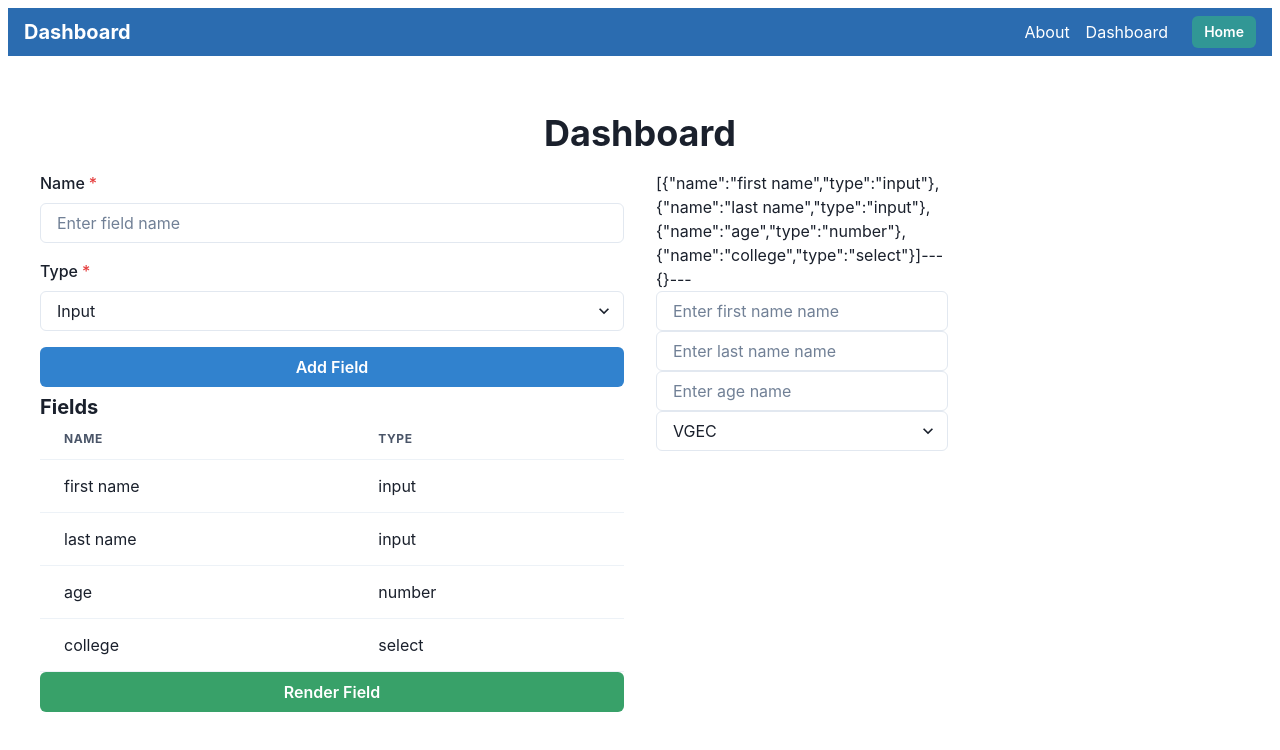
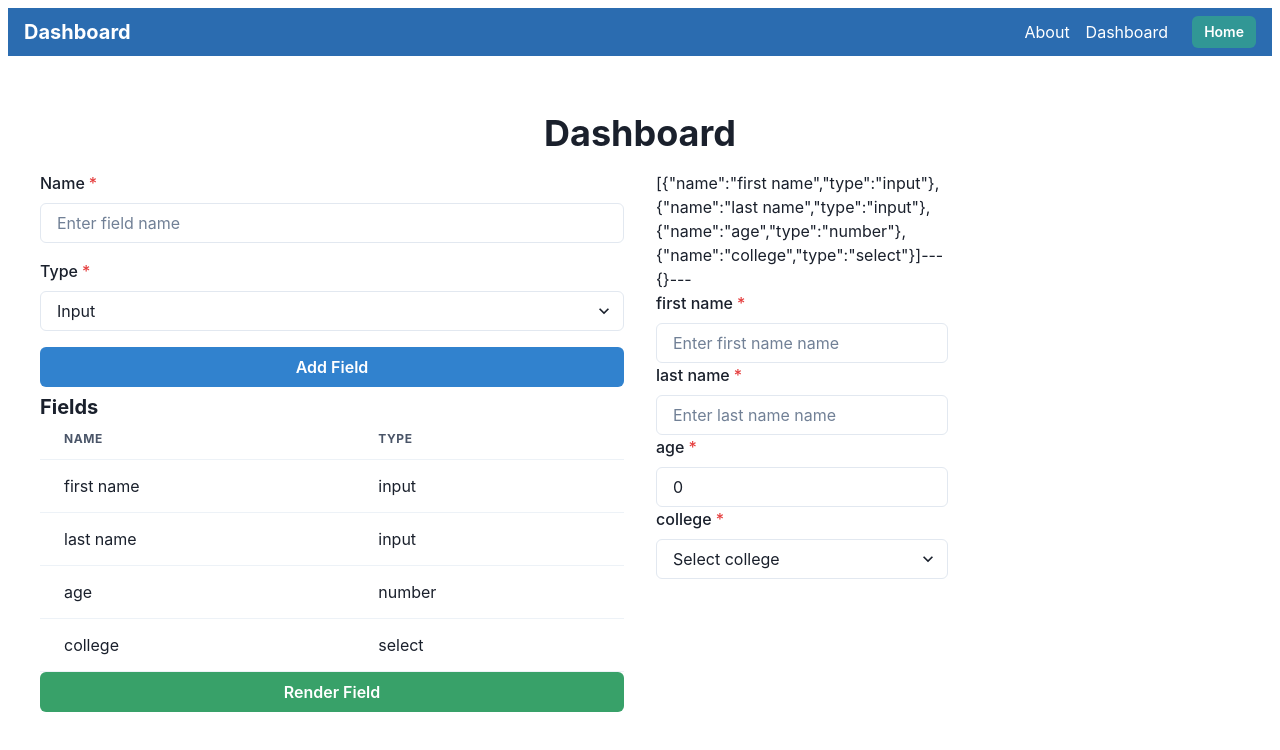
Before and after one commit to yashkk3640/dashboard, a React (Vite) app: page /dashboard in a window 1280 px wide. Both pictures are taken after a click on the button "Render Field". Shown: the top 750 px of the page. Built offline with nearby package versions, Linux system fonts and the light colour scheme.

Commit message:
added button element and do submit on click with resent the form

```diff
--- a/src/components/Common.jsx
+++ b/src/components/Common.jsx
@@ -1,4 +1,13 @@
-import { Input, NumberInput, NumberInputField, Select } from "@chakra-ui/react";
+import {
+  Button,
+  FormControl,
+  FormLabel,
+  Input,
+  NumberInput,
+  NumberInputField,
+  Select,
+  useToast,
+} from "@chakra-ui/react";
 import React from "react";
 
 const clgOptions = [
@@ -10,28 +19,40 @@ const clgOptions = [
 
 export const NumberEle = ({ name, value, onChange }) => {
   return (
-    <NumberInput value={value} onChange={(val) => onChange(name, Number(val))}>
+    <FormControl isRequired>
+      <FormLabel>{name}</FormLabel>
+      <NumberInput
+        value={value ?? 0}
+        onChange={(val) => onChange(name, Number(val))}
+      >
         <NumberInputField name={name} placeholder={`Enter ${name} name`} />
       </NumberInput>
+    </FormControl>
   );
 };
 
 export const InputEle = ({ name, value, onChange }) => {
   return (
+    <FormControl isRequired>
+      <FormLabel>{name}</FormLabel>
       <Input
         name={name}
-      value={value}
+        value={value ?? ""}
         onChange={(e) => onChange(name, e.target.value)}
         placeholder={`Enter ${name} name`}
       />
+    </FormControl>
   );
 };
 
 export const SelectEle = ({ name, value, onChange }) => (
+  <FormControl isRequired>
+    <FormLabel>{name}</FormLabel>
     <Select
       name={name}
-    value={value}
+      value={value ?? ""}
       onChange={(e) => onChange(name, e.target.value)}
+      placeholder={`Select ${name}`}
     >
       {clgOptions.map((opt) => (
         <option key={opt.value} value={opt.value}>
@@ -39,4 +60,33 @@ export const SelectEle = ({ name, value, onChange }) => (
         </option>
       ))}
     </Select>
+  </FormControl>
 );
+
+export const ButtonEle = ({ name, allFormValues, onReset }) => {
+  const toast = useToast();
+  return (
+    <Button
+      colorScheme="green"
+      onClick={() => {
+        toast({
+          title: "Success, Values saved successfully",
+          description: (
+            <>
+              Your values are stored as per below
+              <br />
+              {JSON.stringify(allFormValues, null, 2)}
+            </>
+          ),
+          status: "success",
+          duration: 3000,
+          isClosable: true,
+          position: "top-right",
+        });
+        onReset();
+      }}
+    >
+      {name}
+    </Button>
+  );
+};
```
Lines whose indentation alone changed are shown as unchanged.
